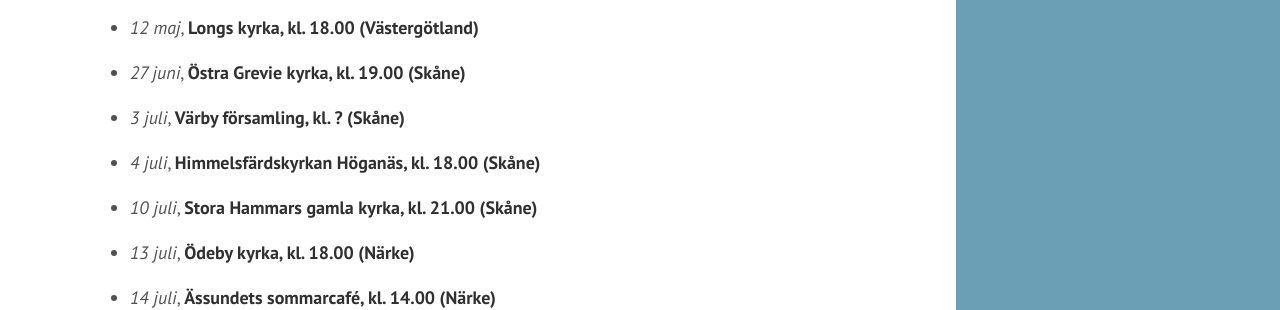
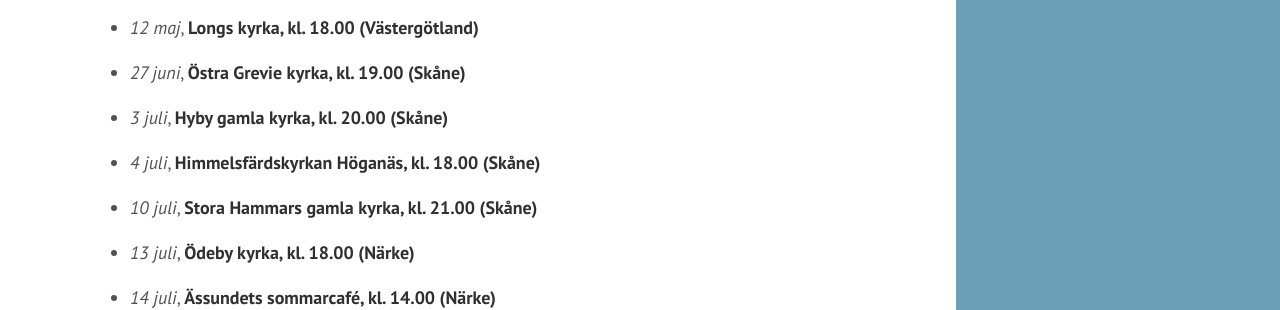
Before and after one commit to trinning/trinning.github.io, a Jekyll site: the page built from index.md, in a window 1280 px wide and 900 px high, scrolled down 615 px. Shown: the part 154-464 px from the top of the window. Built offline with Jekyll 4.4.1, drawn with Linux system fonts in a browser that asks for light colours.

Commit message:
uppdaterat spelningar

```diff
--- a/index.md
+++ b/index.md
@@ -22,7 +22,7 @@ in lite norskt, amerikanskt, låtar från de brittiska öarna och visor från de
 
 * *27 juni*, **Östra Grevie kyrka, kl. 19.00 (Skåne)**
 
-* *3 juli*, **Värby församling, kl. ? (Skåne)**
+* *3 juli*, **Hyby gamla kyrka, kl. 20.00 (Skåne)**
 
 * *4 juli*, **Himmelsfärdskyrkan Höganäs, kl. 18.00 (Skåne)**
 
```
